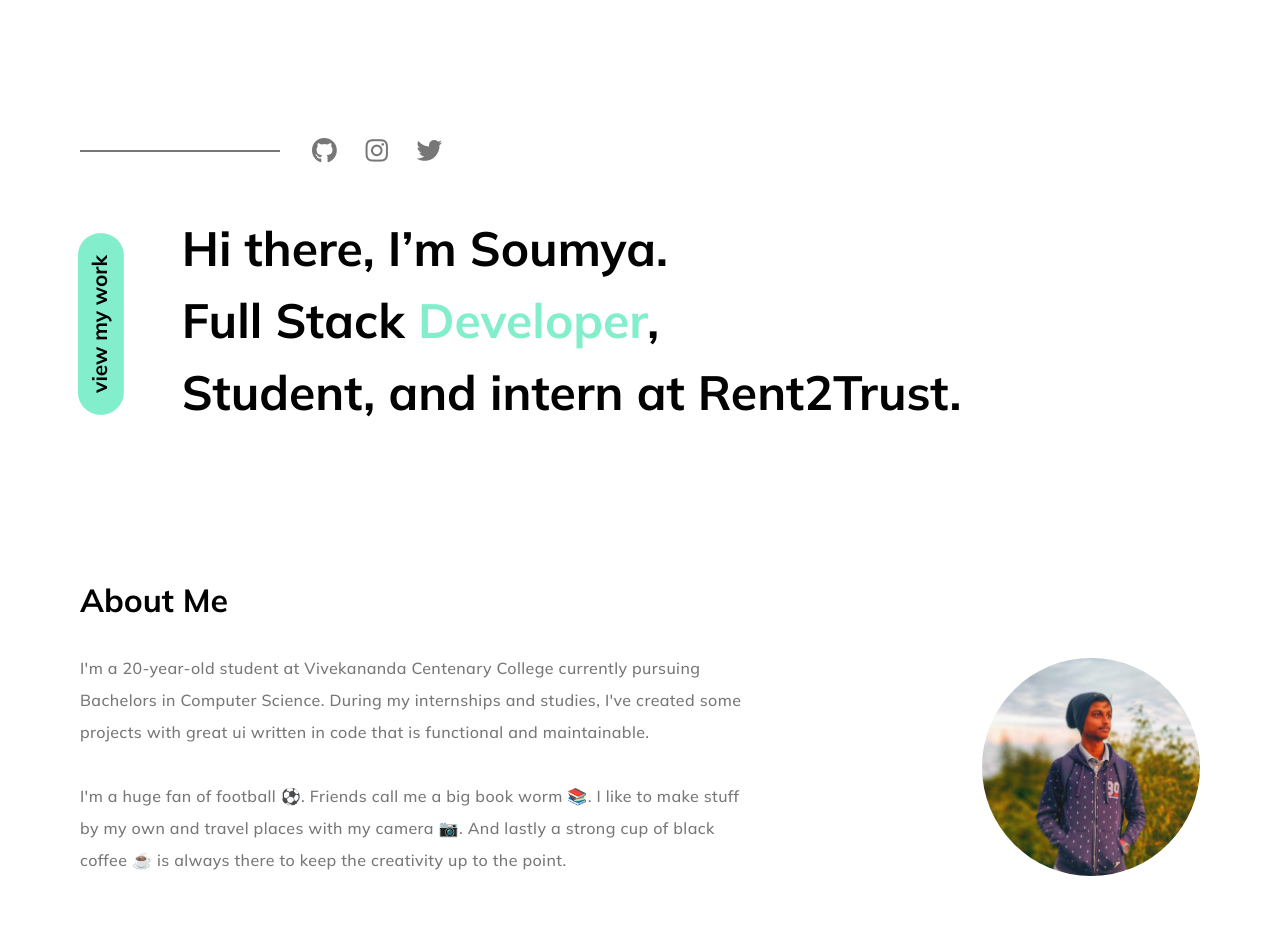
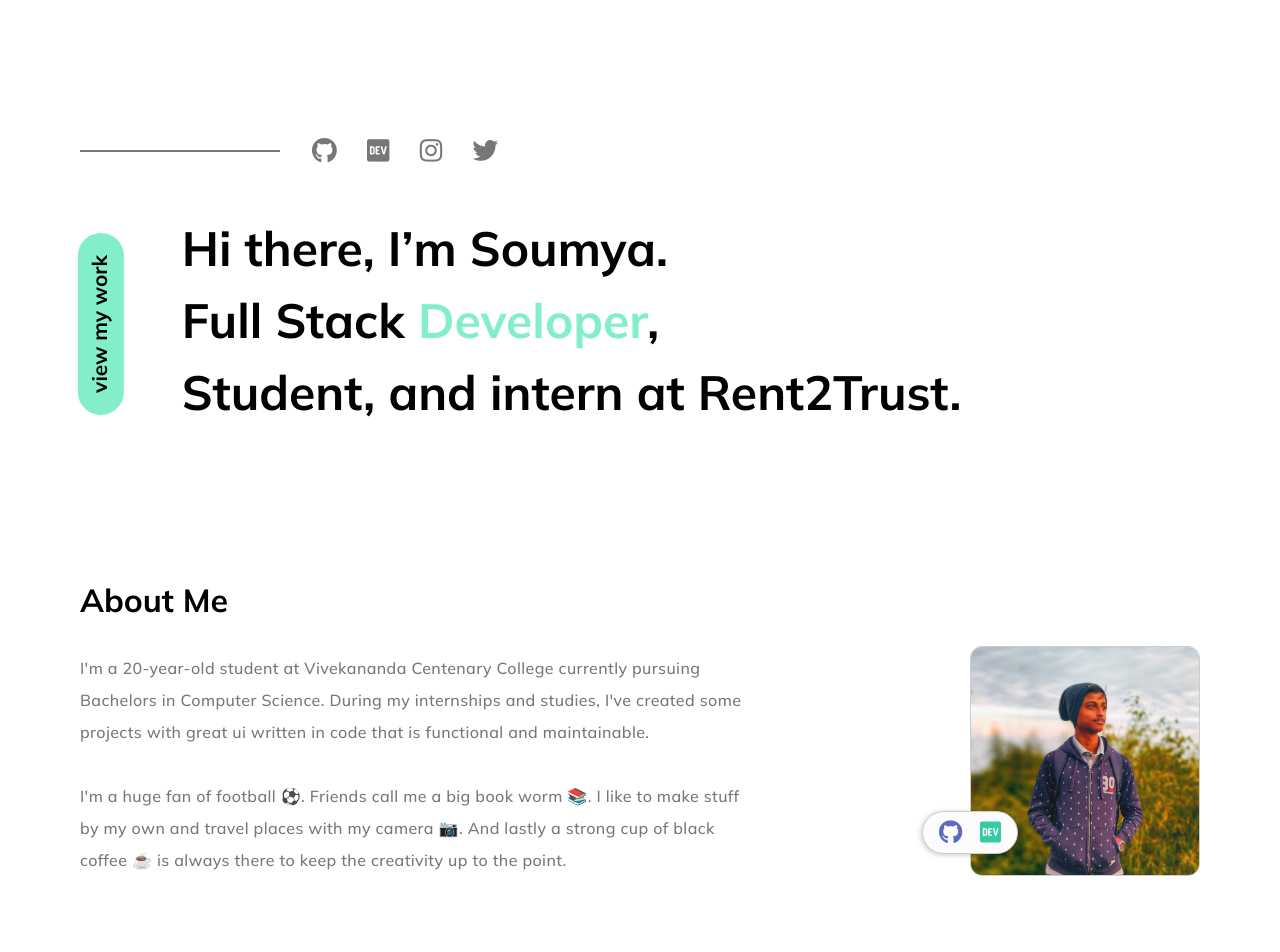
Before and after one commit to Soumya-Dey/new_portfolio_temp_repo, a React (Create React App) app: page / in a window 1280 px wide. Shown: the part 300-1252 px from the top of the page. Built offline with nearby package versions, Linux system fonts and the light colour scheme.

Commit message:
added dev.to badge link

```diff
--- a/src/App.css
+++ b/src/App.css
@@ -89,7 +89,7 @@ body {
     display: flex;
     justify-content: space-between;
     align-items: center;
-    width: 130px;
+    width: 186px;
 }
 
 .icons i {
@@ -108,6 +108,10 @@ body {
 
 .fa-twitter:hover {
     color: #1da1f2;
+}
+
+.fa-dev:hover {
+    color: #0a0a0a;
 }
 
 .text-cont {
@@ -169,10 +173,44 @@ body {
     line-height: 2;
 }
 
+.about-icons {
+    position: absolute;
+    right: calc(1em + 246px);
+    background-color: var(--secondary-background);
+    border: 1px solid #ccc;
+    width: 96px;
+    padding: 0.5em 1em;
+    margin-bottom: 1.4em;
+    border-radius: 32px;
+    box-shadow: -1px 1px 4px 1px rgba(0, 0, 0, 0.15);
+}
+
+.about-icons i {
+    font-size: 1.5em;
+}
+
+.about-icons .fa-dev {
+    color: #35c9a4;
+}
+
+.about-icons .fa-github {
+    color: #5c6bc0;
+}
+
+.about-icons .fa-dev:hover {
+    color: #f38e8d;
+}
+
+.about-icons .fa-github:hover {
+    color: #ddac23;
+}
+
 .banner {
-    width: 218px;
-    height: 218px;
-    border-radius: 50%;
+    position: relative;
+    width: 230px;
+    height: 230px;
+    border: 1px solid #ccc;
+    border-radius: 12px;
 }
 
 .skills-cont {
@@ -380,6 +418,10 @@ body {
     color: #333333;
 }
 
+.dev-link:hover {
+    color: #0a0a0a;
+}
+
 .twitter-link:hover {
     color: #1da1f2;
 }
@@ -493,7 +535,7 @@ body {
     }
 
     .h-line {
-        width: 160px;
+        width: 140px;
         margin-right: 1.2em;
     }
 
@@ -651,12 +693,12 @@ body {
         padding: 0.6em;
     }
     .landing-text {
-        font-size: 1.55em;
-        margin-left: 3.25em;
+        font-size: 1.8em;
+        margin-left: 2.85em;
     }
 
     .h-line {
-        width: 140px;
+        width: 100px;
     }
 
     .project-img {
--- a/src/components/About.js
+++ b/src/components/About.js
@@ -1,4 +1,5 @@
 import React from "react";
+import { Zoom } from "@material-ui/core";
 
 import { Paragraph } from "./sub-components/Paragraph";
 
@@ -20,6 +21,31 @@ export const About = () => {
                     src="images/my-avatar-center.jpg"
                     alt="Avatar of Soumya dey"
                 ></img>
+                <Zoom in={true} timeout={400}>
+                    <div className="icons about-icons hide-sm">
+                        <a
+                            href="https://github.com/Soumya-Dey"
+                            target="_blank"
+                            rel="noopener noreferrer"
+                        >
+                            <i
+                                className="fab fa-github"
+                                title="soumyadey's Github Profile"
+                            ></i>
+                        </a>
+
+                        <a
+                            href="https://dev.to/soumyadey"
+                            target="_blank"
+                            rel="noopener noreferrer"
+                        >
+                            <i
+                                className="fab fa-dev"
+                                title="soumyadey's DEV.to Profile"
+                            ></i>
+                        </a>
+                    </div>
+                </Zoom>
             </div>
         </div>
     );
--- a/src/components/Footer.js
+++ b/src/components/Footer.js
@@ -14,6 +14,14 @@ export const Footer = () => {
                         rel="noopener noreferrer"
                     >
                         github
+                    </a>
+                    <a
+                        className="dev-link"
+                        href="https://dev.to/soumyadey"
+                        target="_blank"
+                        rel="noopener noreferrer"
+                    >
+                        dev.to
                     </a>
                     <a
                         className="insta-link"
--- a/src/components/Landing.js
+++ b/src/components/Landing.js
@@ -25,7 +25,22 @@ export const Landing = () => {
                                     target="_blank"
                                     rel="noopener noreferrer"
                                 >
-                                    <i className="fab fa-github"></i>
+                                    <i
+                                        className="fab fa-github"
+                                        title="soumyadey's Github Profile"
+                                    ></i>
+                                </a>
+                            </Zoom>
+                            <Zoom in={true} timeout={600}>
+                                <a
+                                    href="https://dev.to/soumyadey"
+                                    target="_blank"
+                                    rel="noopener noreferrer"
+                                >
+                                    <i
+                                        className="fab fa-dev"
+                                        title="soumyadey's DEV.to Profile"
+                                    ></i>
                                 </a>
                             </Zoom>
                             <Zoom in={true} timeout={600}>
@@ -34,7 +49,10 @@ export const Landing = () => {
                                     target="_blank"
                                     rel="noopener noreferrer"
                                 >
-                                    <i className="fab fa-instagram"></i>
+                                    <i
+                                        className="fab fa-instagram"
+                                        title="soumyadey's Instagram Profile"
+                                    ></i>
                                 </a>
                             </Zoom>
                             <Zoom in={true} timeout={600}>
@@ -43,7 +61,10 @@ export const Landing = () => {
                                     target="_blank"
                                     rel="noopener noreferrer"
                                 >
-                                    <i className="fab fa-twitter"></i>
+                                    <i
+                                        className="fab fa-twitter"
+                                        title="soumyadey's Twitter Profile"
+                                    ></i>
                                 </a>
                             </Zoom>
                         </div>
```
